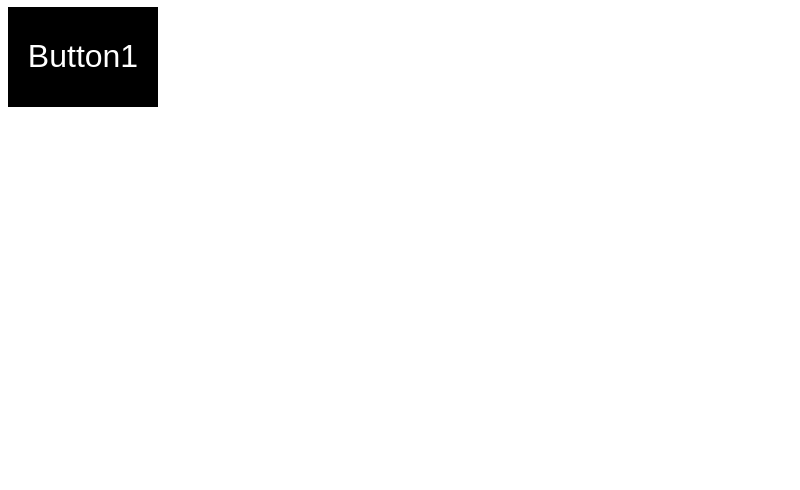
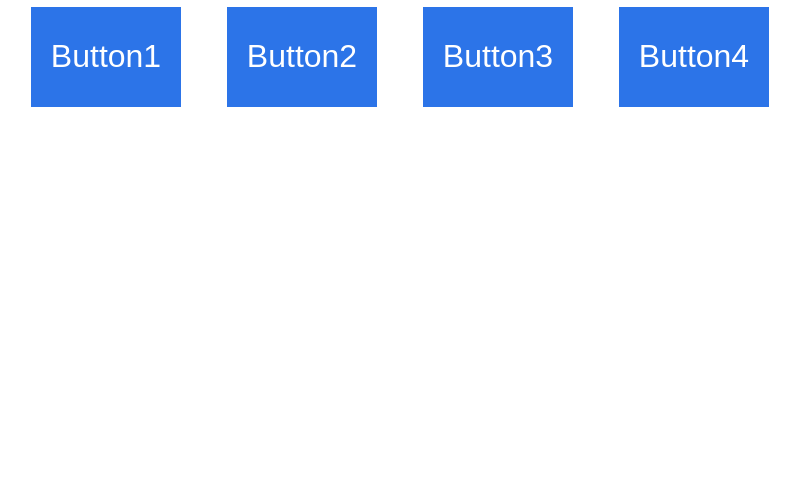
Before and after one commit to Paoda/save-sync-js, an Electron app: page src/renderer/index.html in a window 800 px wide. Shown: the part 310-800 px from the top of the page. Drawn offline with Linux system fonts and the light colour scheme.

Commit message:
Improved button design and added flexboxes

```diff
--- a/src/renderer/index.css
+++ b/src/renderer/index.css
@@ -1,7 +1,7 @@
 .checkcont {
     text-align: center;
     font-size: 200px;
-    color: lightgreen;
+    color: lightgreen
 }
 
 h1 {
@@ -11,9 +11,15 @@ h1 {
 .button {
     height: 100px;
     width: 150px;
-    background-color: black;
+    background-color: #2c74e8;
     color: white;
     text-align: center;
     border: none;
     font-size: 24pt;
 }
+
+.buttoncontainer {
+    display: flex;
+    justify-content: space-around;
+
+}
--- a/src/renderer/index.html
+++ b/src/renderer/index.html
@@ -9,5 +9,10 @@
   <body>
     <div class="checkcont"> <i class="fas fa-check"></i> </div>
     <h1>Save Synced!</h1>
-    <button class="button">Button1</button>
+    <div class="buttoncontainer">
+      <button class="button">Button1</button>
+      <button class="button">Button2</button>
+      <button class="button">Button3</button>
+      <button class="button">Button4</button>
+    </div>
 </html>
```
